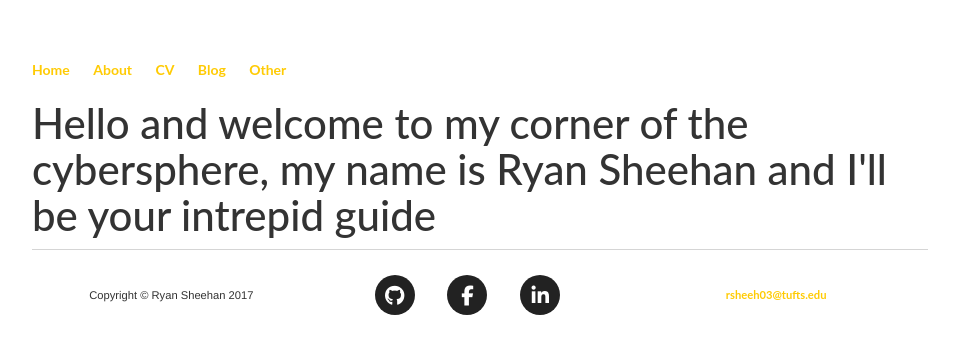
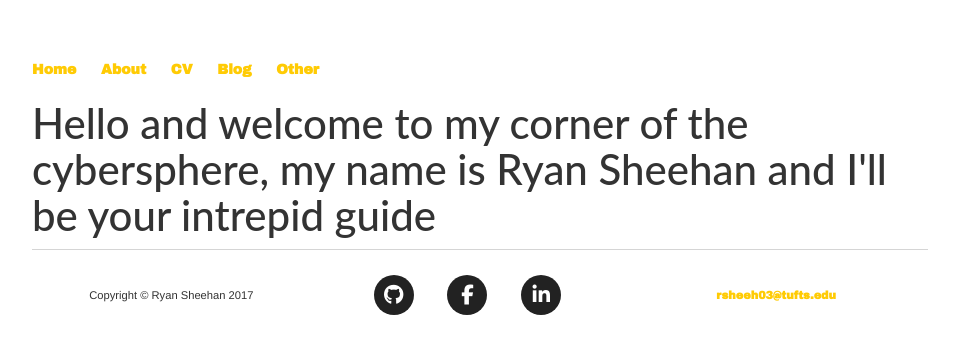
Before and after one commit to Ryan-Sheehan/Ryan-Sheehan.github.io, a Jekyll site: the page index.html, which Jekyll copies as it is, in a window 1280 px wide. Shown: the top 354 px of the page, without its empty margins (160-1119 px from the left). Built offline with Jekyll 4.4.1, drawn with Linux system fonts in a browser that asks for light colours; nearby versions of some CDN libraries.

Commit message:
Update main.css

```diff
--- a/css/main.css
+++ b/css/main.css
@@ -4,7 +4,7 @@ body {
     align-items: center;
 }
 nav ul, footer ul {
-    font-family:'Lato', 'Arial', 'Sans-Serif';
+    font-family: 'Archivo Black', sans-serif;
     padding: 0px;
     list-style: none;
     font-weight: bold;
```
